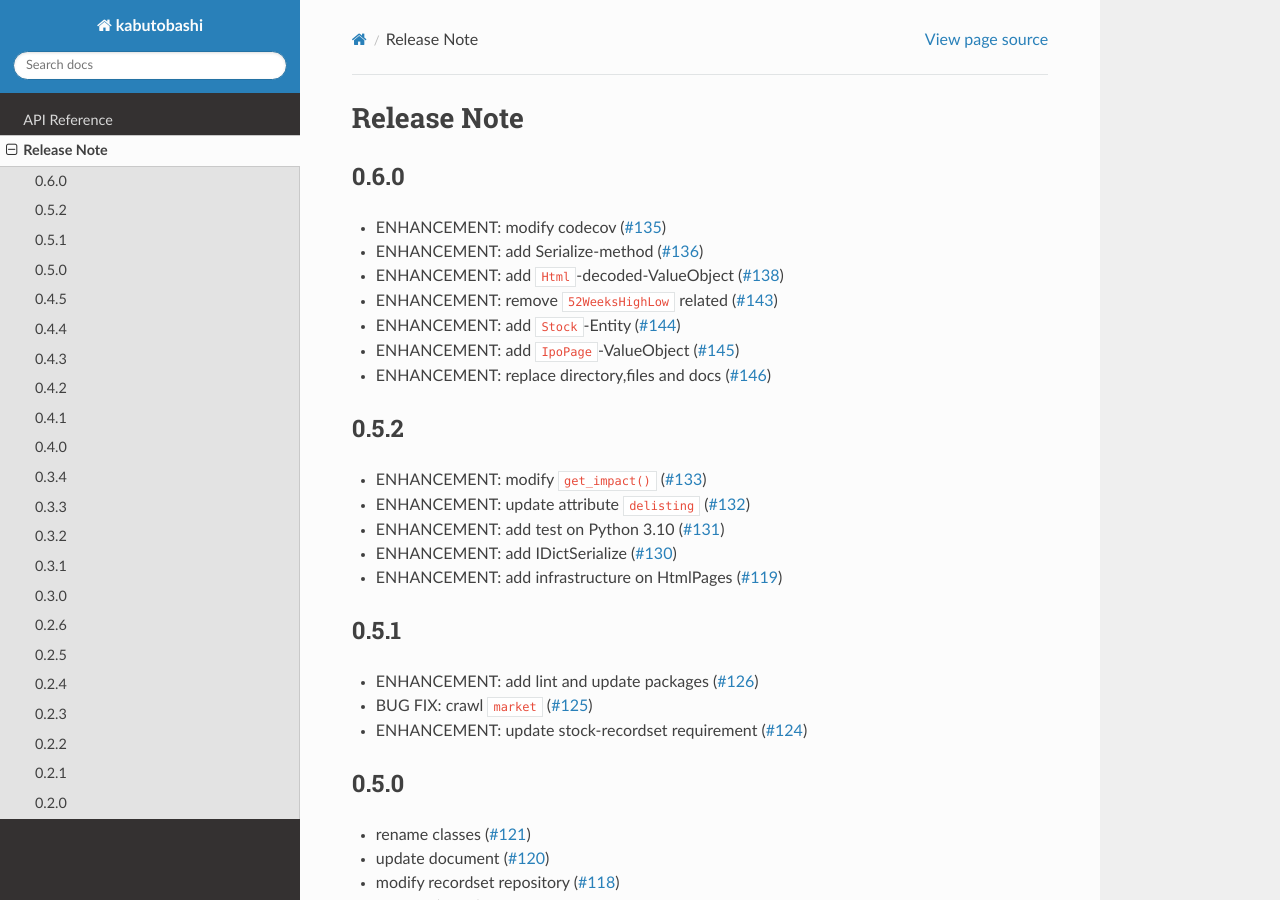
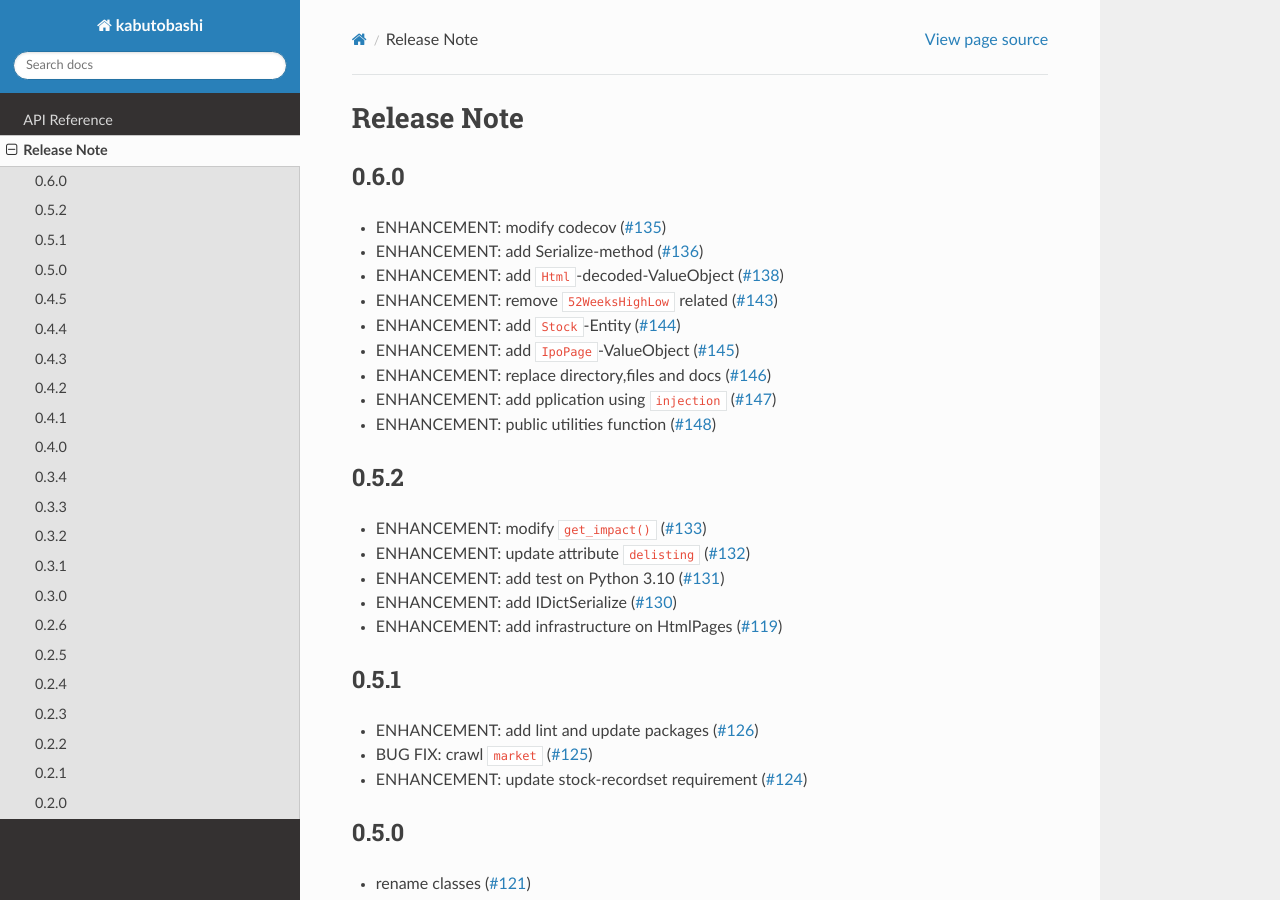
Before and after one commit to gsy0911/kabutobashi, a Sphinx documentation site: the page built from docs/sources/release.md, in a window 1280 px wide and 900 px high. Built offline with Sphinx 7.4.7 and the Read the Docs theme 2.0.0, drawn with Linux system fonts in a browser that asks for light colours.

Commit message:
update docs

```diff
--- a/docs/sources/release.md
+++ b/docs/sources/release.md
@@ -9,6 +9,8 @@
 - ENHANCEMENT: add `Stock`-Entity ([#144](https://github.com/gsy0911/kabutobashi/issues/144))
 - ENHANCEMENT: add `IpoPage`-ValueObject ([#145](https://github.com/gsy0911/kabutobashi/issues/145))
 - ENHANCEMENT: replace directory,files and docs ([#146](https://github.com/gsy0911/kabutobashi/issues/146))
+- ENHANCEMENT: add pplication using ``injection`` ([#147](https://github.com/gsy0911/kabutobashi/issues/147))
+- ENHANCEMENT: public utilities function ([#148](https://github.com/gsy0911/kabutobashi/issues/148))
 
 
 ## 0.5.2
```
